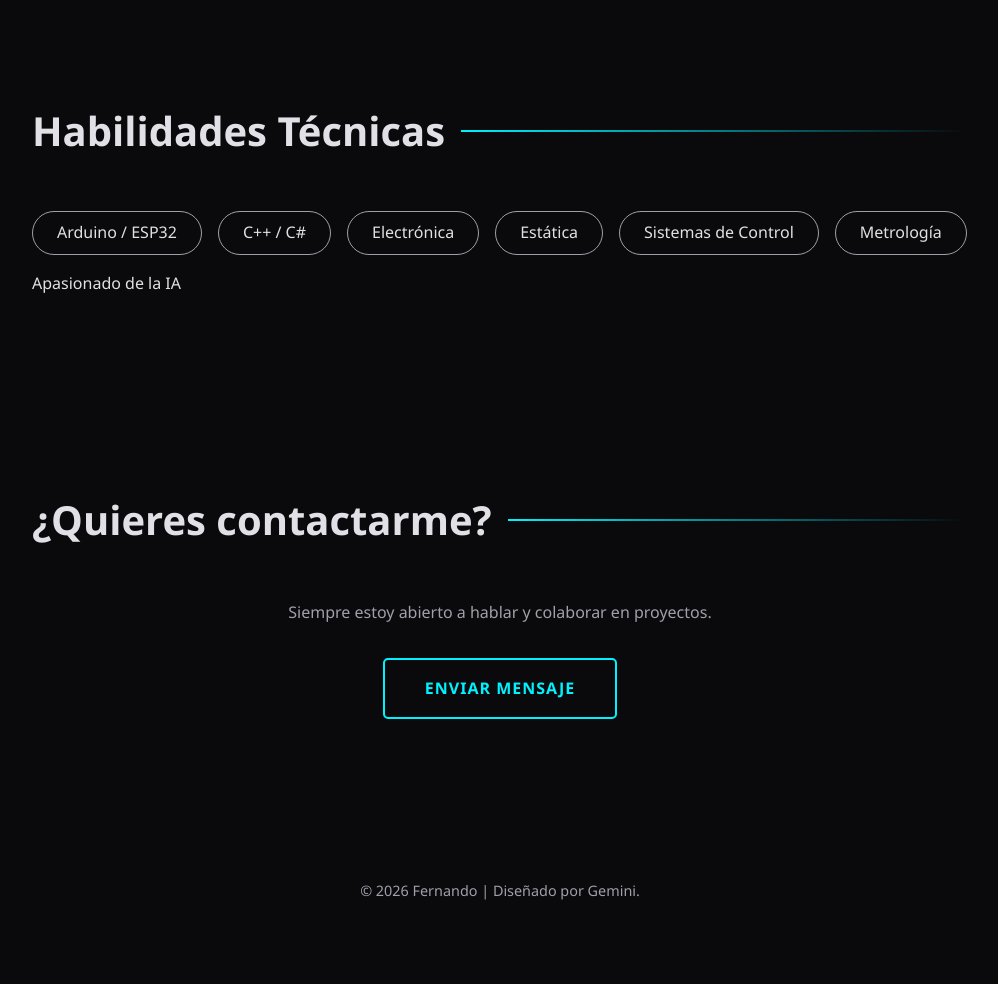
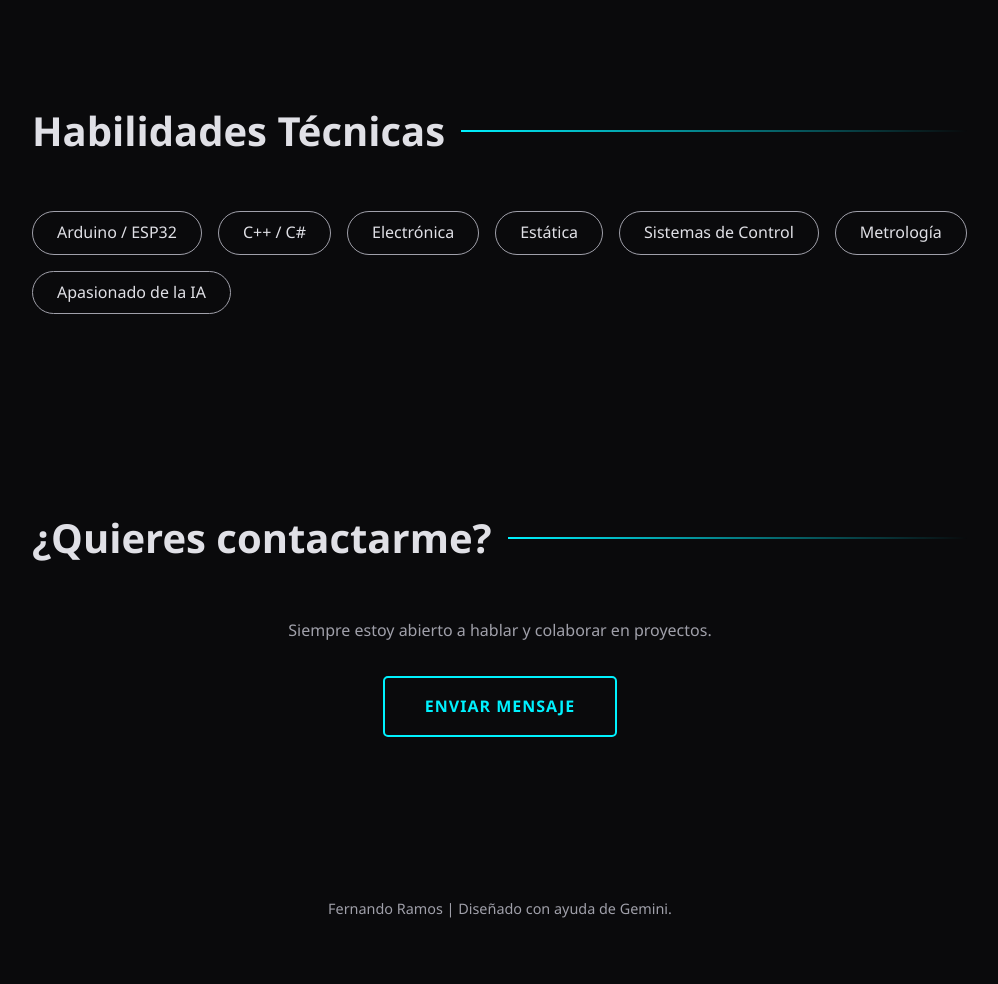
Before and after one commit to fernando-646/Fernando-Page-, a plain HTML site: page index.html in a window 1280 px wide. Shown: the part 1552-2536 px from the top of the page, without its empty margins (140-1138 px from the left). Drawn offline with Linux system fonts and the light colour scheme.

Commit message:
Fix HTML structure and update footer content

```diff
--- a/index.html
+++ b/index.html
@@ -227,8 +227,9 @@
         <nav>
             <div class="logo">FERNANDORAMOS.ME</div>
             <div class="nav-links">
-                <div style="color: var(--accent-primary)">[ STUDENT // ENGINEER ]</div>
+
             </div>
+            <div style="color: var(--accent-primary)">[ STUDENT // ENGINEER ]</div>
         </nav>
 
         <section class="hero">
@@ -277,7 +278,7 @@
                 <div class="skill-badge">Estática</div>
                 <div class="skill-badge">Sistemas de Control</div>
                 <div class="skill-badge">Metrología</div>
-                <div class="skill-badhe">Apasionado de la IA</div>
+                <div class="skill-badge">Apasionado de la IA</div>
             </div>
         </section>
 
@@ -288,7 +289,7 @@
         </section>
 
         <footer>
-            <p>&copy; 2026 Fernando | Diseñado por Gemini.</p>
+            <p>Fernando Ramos | Diseñado con ayuda de Gemini.</p>
         </footer>
     </div>
 
```
